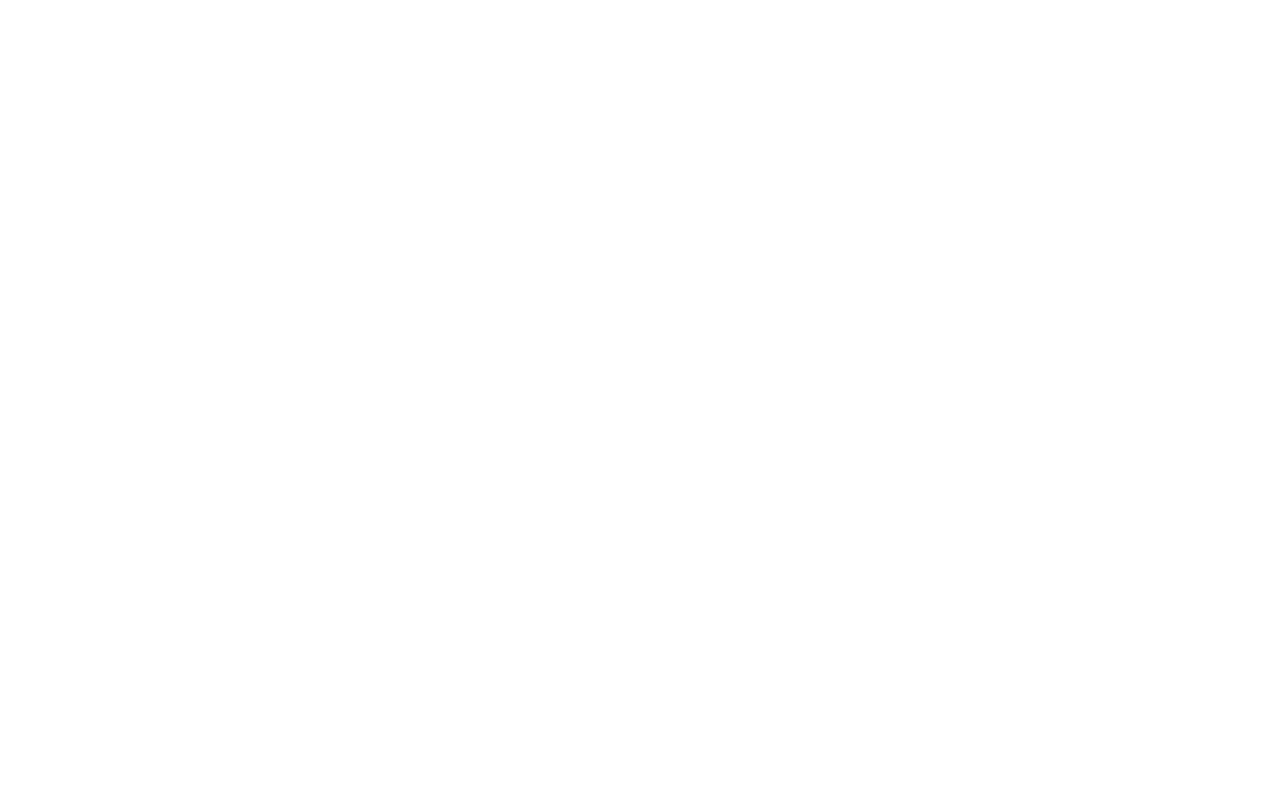
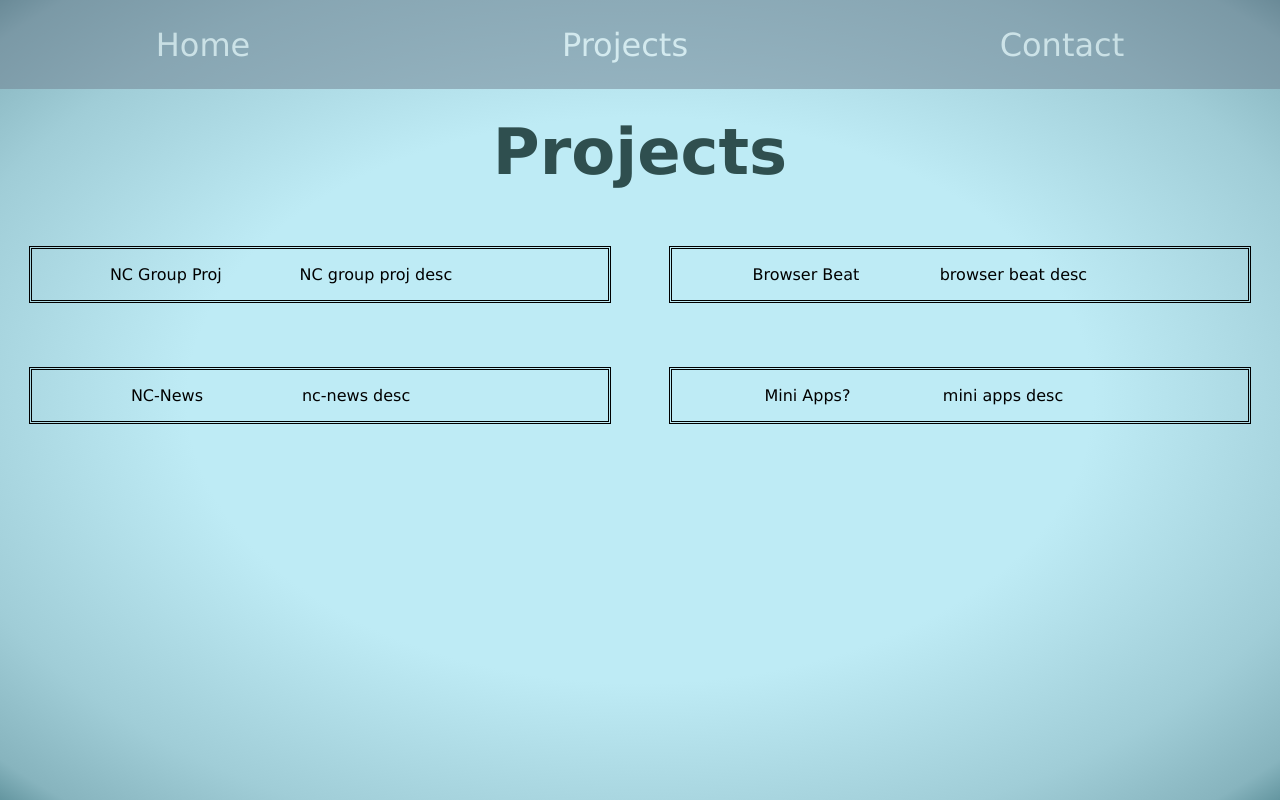
Before and after one commit to PatrickMackridge/PatrickMackridge.github.io, a React (Create React App) app: page /projects in a window 1280 px wide. Built offline with nearby package versions, Linux system fonts and the light colour scheme.

Commit message:
Now includes the relevant HTML and CSS code from original (non-react) version

```diff
--- a/package.json
+++ b/package.json
@@ -3,6 +3,7 @@
   "version": "0.1.0",
   "private": true,
   "dependencies": {
+    "@reach/router": "^1.3.3",
     "@testing-library/jest-dom": "^4.2.4",
     "@testing-library/react": "^9.5.0",
     "@testing-library/user-event": "^7.2.1",
--- a/public/index.html
+++ b/public/index.html
@@ -24,7 +24,7 @@
       work correctly both with client-side routing and a non-root public URL.
       Learn how to configure a non-root public URL by running `npm run build`.
     -->
-    <title>React App</title>
+    <title>Patrick Mackridge</title>
   </head>
   <body>
     <noscript>You need to enable JavaScript to run this app.</noscript>
--- a/src/App.css
+++ b/src/App.css
@@ -1,16 +1,15 @@
 .App {
   text-align: center;
-}
-
-.App-logo {
-  height: 40vmin;
-  pointer-events: none;
-}
-
-@media (prefers-reduced-motion: no-preference) {
-  .App-logo {
-    animation: App-logo-spin infinite 20s linear;
-  }
+  font-family: "Lucida Grande";
+  /* font-family: Geneva; */
+  background: radial-gradient(
+    ellipse,
+    rgb(190, 235, 245) 50%,
+    rgb(160, 205, 215) 80%,
+    rgb(135, 180, 190) 95%,
+    rgb(100, 150, 160) 100%
+  );
+  height: 100vh;
 }
 
 .App-header {
@@ -24,15 +23,151 @@
   color: white;
 }
 
-.App-link {
-  color: #61dafb;
+h1 {
+  font-size: 5vw;
+  color: darkslategray;
 }
 
-@keyframes App-logo-spin {
-  from {
-    transform: rotate(0deg);
+nav {
+  display: flex;
+  justify-content: space-around;
+  list-style-type: none;
+  font-size: 18px;
+  background-color: slategrey;
+  padding: 2% 0;
+  opacity: 0.5;
+}
+
+.nav-text,
+a:visited,
+a:link,
+a:active {
+  color: whitesmoke;
+  font-size: xx-large;
+  text-decoration: none;
+}
+
+a:hover {
+  color: rgb(17, 69, 32);
+}
+
+.title {
+  display: flex;
+  justify-content: center;
+  margin: 2% 0;
+}
+
+.subheading {
+  display: flex;
+  justify-content: center;
+  position: relative;
+  font-size: 2vw;
+  text-decoration: underline;
+  bottom: 15px;
+}
+
+.introText {
+  grid-column-start: 2;
+  font-size: 105%;
+}
+
+.exp {
+  display: flex;
+  flex-direction: column;
+  font-size: 105%;
+}
+
+.mainText {
+  display: flex;
+  align-items: center;
+  justify-content: center;
+  margin: 0 auto;
+  width: 75%;
+  font-size: 1.5vw;
+  position: relative;
+  top: 8px;
+}
+
+.projectPane {
+  display: grid;
+  grid-template: repeat(2, 1fr) / repeat(2, 1fr);
+  justify-items: center;
+  min-height: 100%;
+}
+
+.projectBox {
+  display: grid;
+  grid-template-columns: 50%, 50%;
+  justify-content: stretch;
+  border-color: black;
+  border-style: double;
+  width: 90%;
+  margin: 5% 0;
+}
+
+.proj-name {
+  display: flex;
+  justify-content: center;
+}
+
+.proj-desc {
+  grid-column-start: 2;
+  display: flex;
+}
+
+label {
+  font-size: 16px;
+}
+
+form {
+  display: flex;
+  flex-direction: column;
+  align-items: center;
+  justify-content: center;
+}
+input {
+  width: 25%;
+  padding: 5px 5px;
+  font-size: 16px;
+}
+
+#myName {
+  margin-left: 5%;
+}
+
+#message {
+  display: inline-block;
+  width: 40%;
+  height: 150px;
+  padding: 5px 5px;
+  font-size: 16px;
+  resize: none;
+}
+
+.mePictureInfo {
+  display: grid;
+  grid-template-columns: 2% 1fr 45% 1fr 2%;
+  justify-items: center;
+}
+
+.mePicture {
+  max-width: 70%;
+  max-height: auto;
+  border-radius: 50%;
+  margin: 0 5.2% 0 0;
+}
+
+@media screen and (max-width: 1075px) {
+  .subheading {
+    font-size: 22px;
   }
-  to {
-    transform: rotate(360deg);
+  .mainText {
+    font-size: 16px;
   }
 }
+
+@media screen and (max-width: 800px) {
+  h1 {
+    font-size: 40px;
+  }
+}
--- a/src/App.js
+++ b/src/App.js
@@ -1,8 +1,22 @@
 import React from "react";
 import "./App.css";
+import Nav from "./Components/Nav";
+import HomePage from "./Components/HomePage";
+import ProjectsPage from "./Components/ProjectsPage";
+import ContactPage from "./Components/ContactPage";
+import { Router } from "@reach/router";
 
 function App() {
-  return <div className="App"></div>;
+  return (
+    <div className="App">
+      <Nav />
+      <Router>
+        <HomePage path="/" />
+        <ProjectsPage path="/projects" />
+        <ContactPage path="/contact" />
+      </Router>
+    </div>
+  );
 }
 
 export default App;
--- /dev/null
+++ b/src/Components/ContactPage.jsx
@@ -0,0 +1,39 @@
+import React, { Component } from "react";
+
+class ContactPage extends Component {
+  render() {
+    return (
+      <>
+        <h1 class="title">Contact</h1>
+        <form>
+          <label for="name" class="label">
+            Name:
+          </label>
+          <br />
+          <input
+            type="text"
+            id="formName"
+            name="name"
+            placeholder="Your name.."
+          />
+          <br />
+          <label for="message" class="label">
+            Message:
+          </label>
+          <br />
+          <textarea
+            name="message"
+            id="message"
+            cols="30"
+            rows="30"
+            placeholder="Your message here.."
+          ></textarea>
+          <br />
+          <input type="submit" value="Submit" />
+        </form>
+      </>
+    );
+  }
+}
+
+export default ContactPage;
--- /dev/null
+++ b/src/Components/HomePage.jsx
@@ -0,0 +1,29 @@
+import React from "react";
+import mePicture from "../images/PatrickMackridge2.jpg";
+
+const HomePage = () => {
+  return (
+    <>
+      <h1 class="title" id="myName">
+        Patrick Mackridge
+      </h1>
+      <div class="mePictureInfo">
+        <p class="introText">
+          A person with a website cos I'm cool. Write more stuff here about me.
+          There's a picture of me. Have a look around at my projects. Get in
+          touch via contacts page etc etc. Say some more stuff, get an idea of
+          space within the box...
+        </p>
+        <img src={mePicture} class="mePicture" alt="Me" />
+        <ul class="exp">
+          <h3>Experience</h3>
+          <li>Data Production Analyst: June 2018 - Jan 2020</li>
+          <br />
+          <li>Northcoders Bootcamp: Jan 2020 - April 2020</li>
+        </ul>
+      </div>
+    </>
+  );
+};
+
+export default HomePage;
--- /dev/null
+++ b/src/Components/Nav.jsx
@@ -0,0 +1,20 @@
+import React from "react";
+import { Link } from "@reach/router";
+
+const Nav = () => {
+  return (
+    <nav>
+      <li>
+        <Link to="/">Home</Link>
+      </li>
+      <li>
+        <Link to="/projects">Projects</Link>
+      </li>
+      <li>
+        <Link to="/contact">Contact</Link>
+      </li>
+    </nav>
+  );
+};
+
+export default Nav;
--- /dev/null
+++ b/src/Components/ProjectsPage.jsx
@@ -0,0 +1,29 @@
+import React from "react";
+
+const ProjectsPage = () => {
+  return (
+    <>
+      <h1 class="title">Projects</h1>
+      <div class="projectPane">
+        <div class="projectBox">
+          <p class="proj-name">NC Group Proj</p>
+          <p class="proj-desc">NC group proj desc</p>
+        </div>
+        <div class="projectBox">
+          <p class="proj-name">Browser Beat</p>
+          <p class="proj-desc">browser beat desc</p>
+        </div>
+        <div class="projectBox">
+          <p class="proj-name">NC-News</p>
+          <p class="proj-desc">nc-news desc</p>
+        </div>
+        <div class="projectBox">
+          <p class="proj-name">Mini Apps?</p>
+          <p class="proj-desc">mini apps desc</p>
+        </div>
+      </div>
+    </>
+  );
+};
+
+export default ProjectsPage;
```
Also changed, not shown: 2 other files (tests, documents, lock files or other folders).
